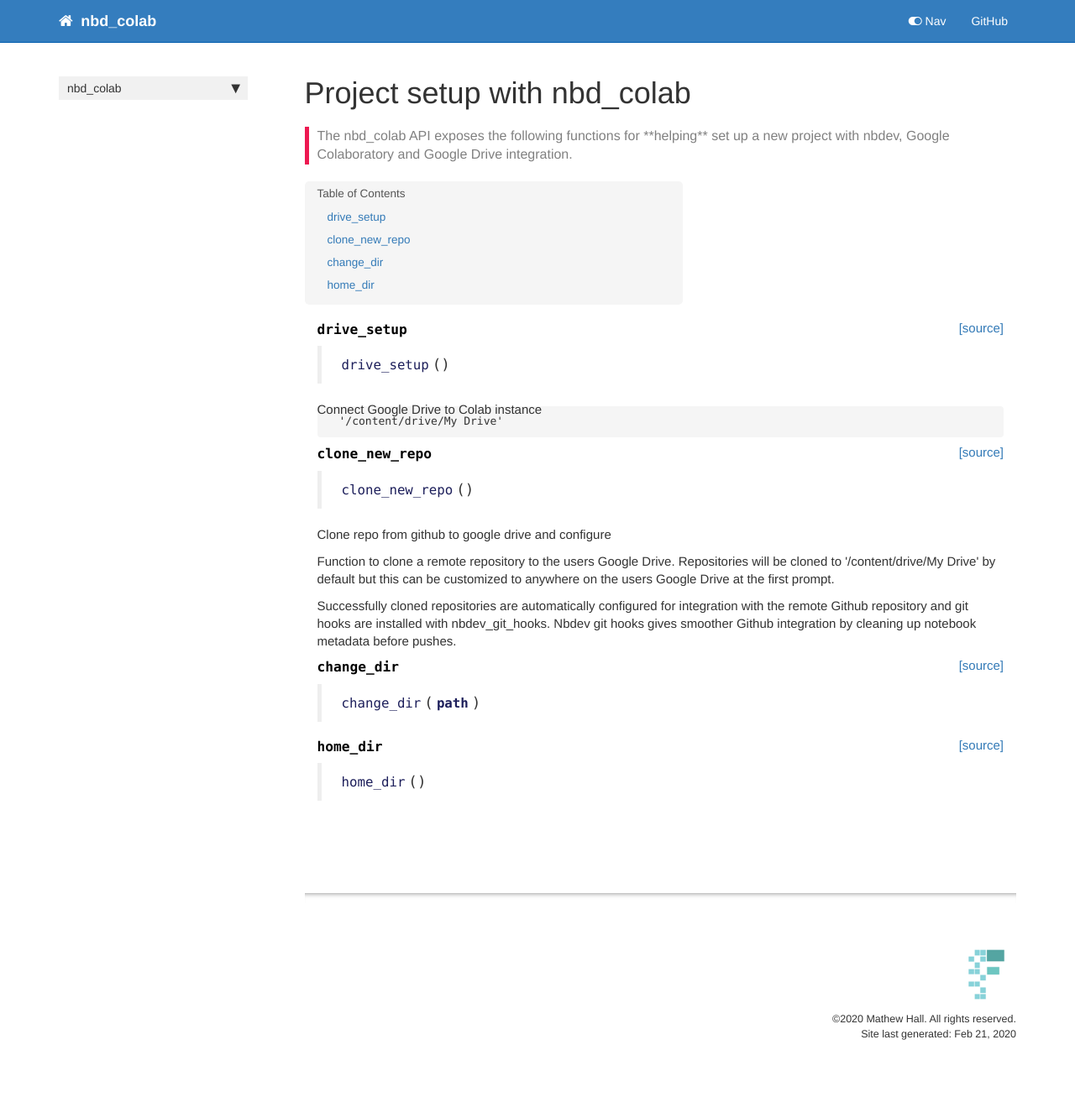
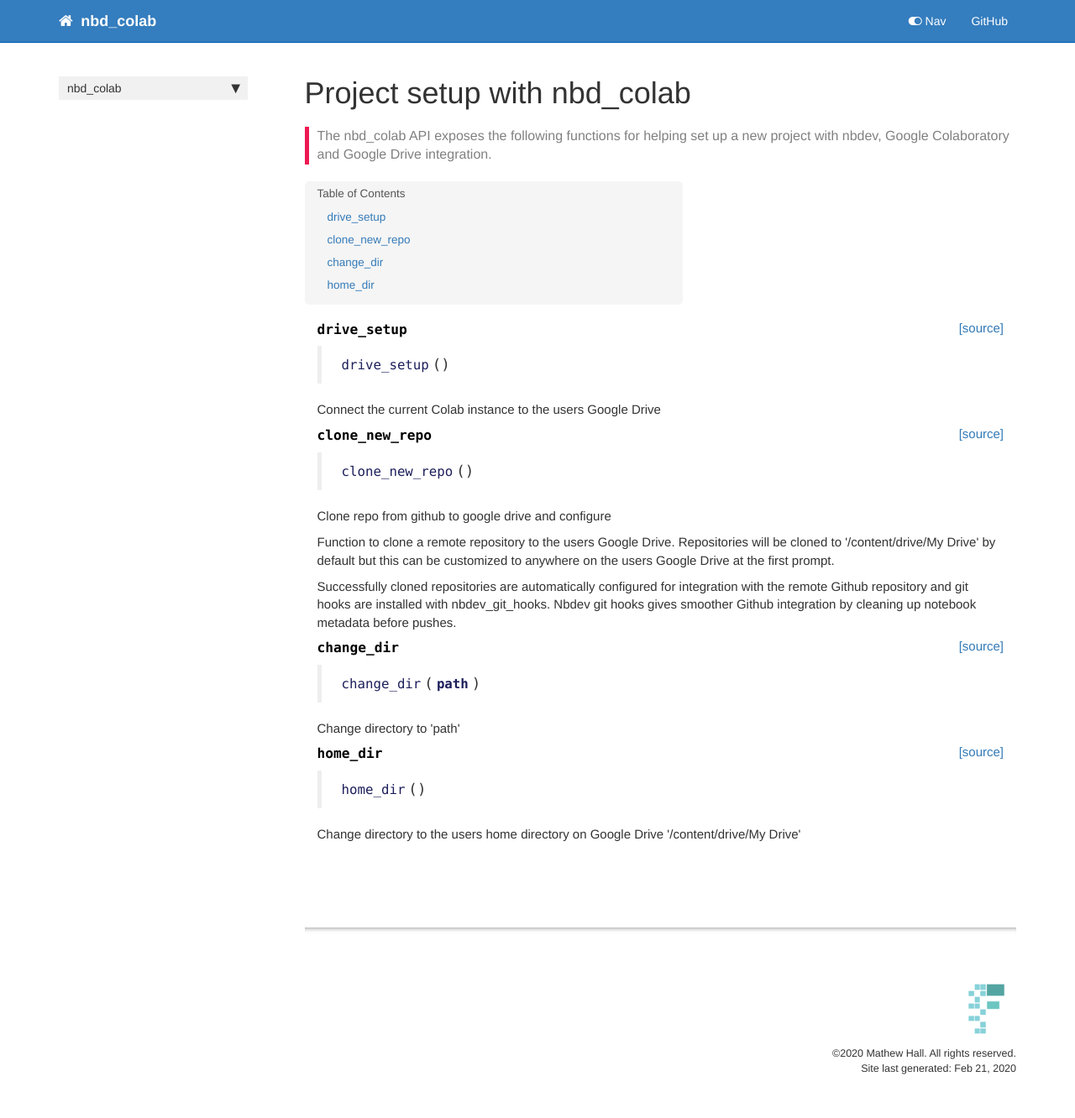
Before and after one commit to hallmx/nbd_colab, a Jekyll site: the page built from docs/core.html, in a window 1280 px wide. Shown: the whole page at 84% size. Built offline with Jekyll 4.4.1, drawn with Linux system fonts in a browser that asks for light colours; nearby versions of some CDN libraries; comment, search, counter and statistics services are not loaded; before the commit the page ends 1292 px from its top, so only the background shows below that.

Commit message:
title and text added to the tutorial module

```diff
--- a/docs/core.html
+++ b/docs/core.html
@@ -5,7 +5,7 @@ title: Project setup with nbd_colab
 keywords: fastai
 sidebar: home_sidebar
 
-summary: "The nbd_colab API exposes the following functions for **helping** set up a new project with nbdev, Google Colaboratory and Google Drive integration."
+summary: "The nbd_colab API exposes the following functions for helping set up a new project with nbdev, Google Colaboratory and Google Drive integration."
 ---
 <!--
 
@@ -39,7 +39,7 @@ summary: "The nbd_colab API exposes the following functions for **helping** set
 <div class="output_markdown rendered_html output_subarea ">
 <h4 id="drive_setup" class="doc_header"><code>drive_setup</code><a href="https://github.com/hallmx/nbd_colab/tree/master/nbd_colab/core.py#L15" class="source_link" style="float:right">[source]</a></h4><blockquote><p><code>drive_setup</code>()</p>
 </blockquote>
-<p>Connect Google Drive to Colab instance</p>
+<p>Connect the current Colab instance to the users Google Drive</p>
 
 </div>
 
@@ -53,22 +53,6 @@ summary: "The nbd_colab API exposes the following functions for **helping** set
 
 </div>
 <div class="cell border-box-sizing code_cell rendered">
-
-<div class="output_wrapper">
-<div class="output">
-
-<div class="output_area">
-
-
-
-<div class="output_text output_subarea output_execute_result">
-<pre>&#39;/content/drive/My Drive&#39;</pre>
-</div>
-
-</div>
-
-</div>
-</div>
 
 </div>
 <div class="cell border-box-sizing code_cell rendered">
@@ -118,8 +102,9 @@ summary: "The nbd_colab API exposes the following functions for **helping** set
 
 
 <div class="output_markdown rendered_html output_subarea ">
-<h4 id="change_dir" class="doc_header"><code>change_dir</code><a href="https://github.com/hallmx/nbd_colab/tree/master/nbd_colab/core.py#L115" class="source_link" style="float:right">[source]</a></h4><blockquote><p><code>change_dir</code>(<strong><code>path</code></strong>)</p>
+<h4 id="change_dir" class="doc_header"><code>change_dir</code><a href="https://github.com/hallmx/nbd_colab/tree/master/nbd_colab/core.py#L116" class="source_link" style="float:right">[source]</a></h4><blockquote><p><code>change_dir</code>(<strong><code>path</code></strong>)</p>
 </blockquote>
+<p>Change directory to 'path'</p>
 
 </div>
 
@@ -141,8 +126,9 @@ summary: "The nbd_colab API exposes the following functions for **helping** set
 
 
 <div class="output_markdown rendered_html output_subarea ">
-<h4 id="home_dir" class="doc_header"><code>home_dir</code><a href="https://github.com/hallmx/nbd_colab/tree/master/nbd_colab/core.py#L120" class="source_link" style="float:right">[source]</a></h4><blockquote><p><code>home_dir</code>()</p>
+<h4 id="home_dir" class="doc_header"><code>home_dir</code><a href="https://github.com/hallmx/nbd_colab/tree/master/nbd_colab/core.py#L123" class="source_link" style="float:right">[source]</a></h4><blockquote><p><code>home_dir</code>()</p>
 </blockquote>
+<p>Change directory to the users home directory on Google Drive '/content/drive/My Drive'</p>
 
 </div>
 
--- a/docs/index.html
+++ b/docs/index.html
@@ -107,7 +107,7 @@ from nbdev import *</code></pre>
 <p><code>clone_new_repo()</code></p>
 <p>Follow the instructions and input the required details at the prompts. The remote repository wil be cloned to the users home directory on Google Drive, usually '/content/drive/My Drive', by default but this can be customized to anywhere on the users Google Drive at the first prompt.</p>
 <p>Successfully cloned repositories are automatically configured for integration with the remote Github repository and git hooks are installed with <code>nbdev_git_hooks</code>. Nbdev git hooks gives smoother Github integration by cleaning up notebook metadata before pushes.</p>
-<p>NB. The users Github username and password are stored (unencrypted) in the cloned repository .git/config file to allow automatic authentication when Colab interacts with Github during git pushes. They need to be stored in advance because Colab has no facility for prompting users for authentication details when needed from within Colab notebooks. This is far from ideal but there appears no way around it and so users must be careful NOT to share the cloned repository folder or files from Google Drive as this risks exposing their Github credentials.</p>
+<p>NB. The users Github username and password are stored (unencrypted) in the cloned repository .git/config file to allow automatic authentication when Colab interacts with Github during git pushes. They need to be stored in advance because Colab has no facility for prompting users for authentication details from within Colab notebooks. This is far from ideal but there appears no way around it and so users must be careful NOT to share the cloned repository folder or files from Google Drive as this risks exposing their Github credentials.</p>
 
 </div>
 </div>
```
Also changed, not shown: nbd_colab/core.py (+9 -5 lines), README.md, 2 other files.
